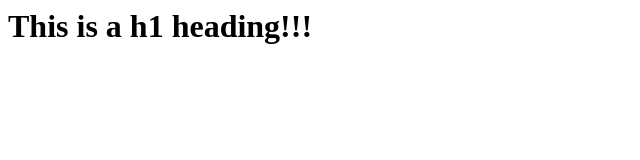
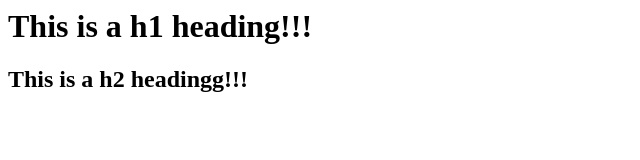
Before and after one commit to leelasree-0901/Testweb, a plain HTML site: page index.html in a window 1280 px wide. Shown: the whole page, without its empty margins (0-640 px from the left). Drawn offline with Linux system fonts and the light colour scheme.

Commit message:
Update index.html

```diff
--- a/index.html
+++ b/index.html
@@ -1,5 +1,6 @@
 <html>
   <body>
     <h1>This is a h1 heading!!!</h1>
+    <h2>This is a h2 headingg!!!</h2>
   </body>
 </html>
```
